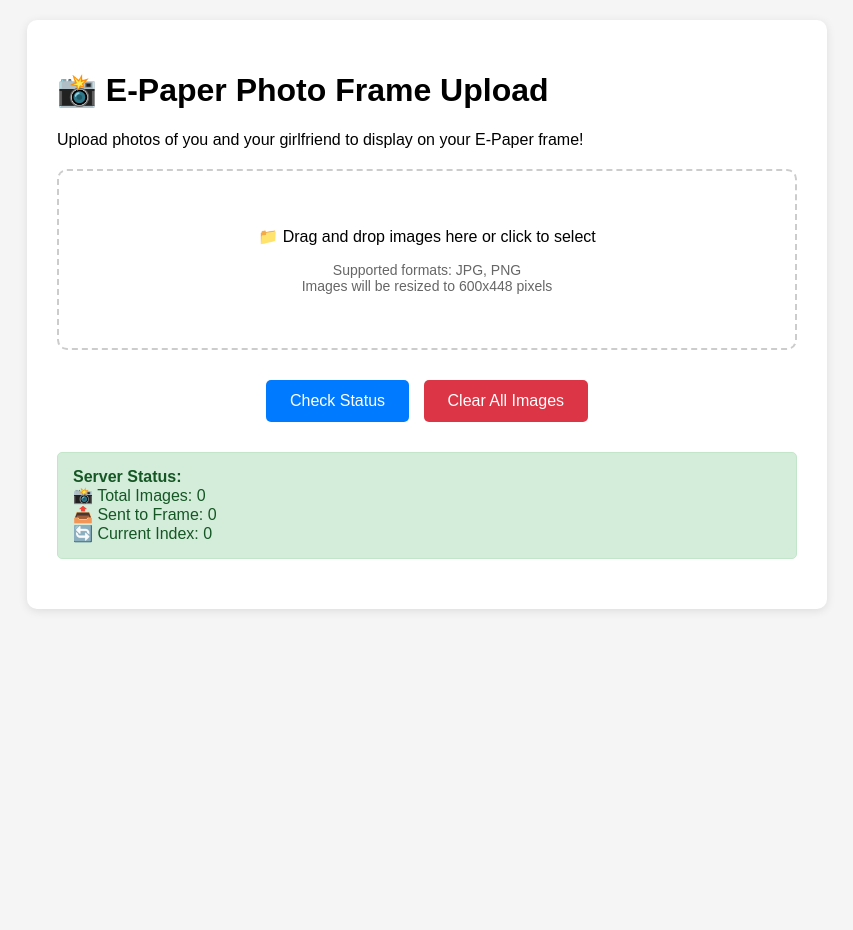
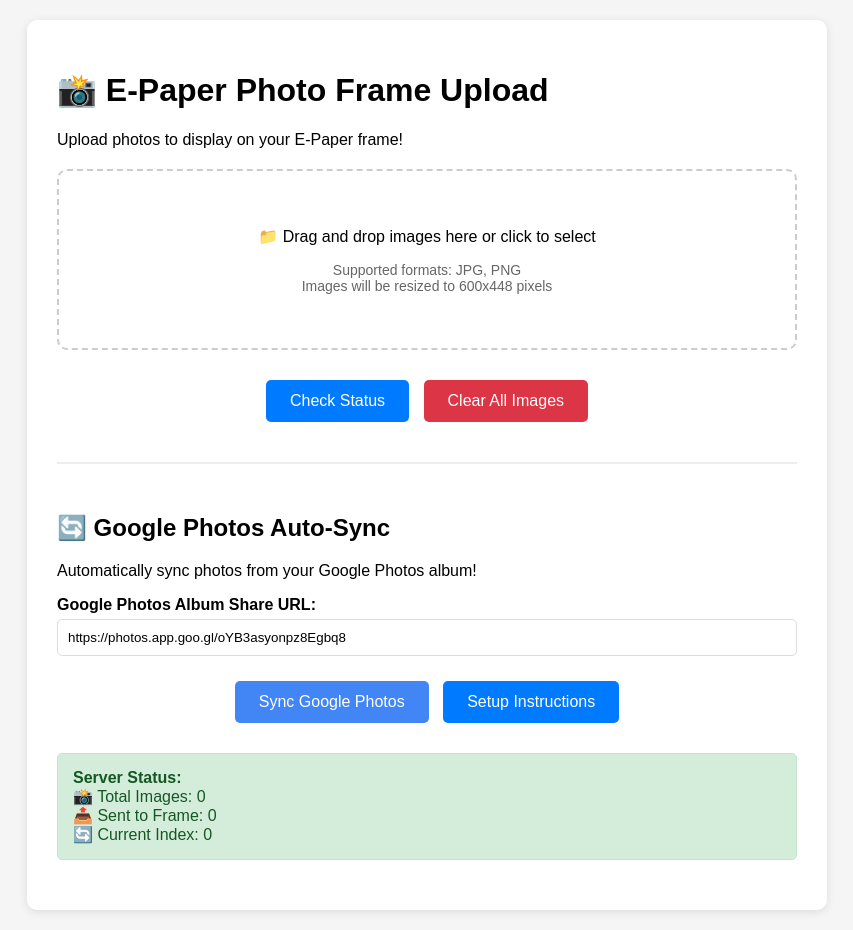
Before and after one commit to Mrassimo/esp32-epaper-photo-frame, a Flask app: page / in a window 1280 px wide. Shown: the whole page, without its empty margins (213-1066 px from the left). Before the commit the page ends 611 px from the top, so only its background shows below. Run offline with Flask 3, Linux system fonts and the light colour scheme.

Commit message:
Add Google Photos integration
- Automatic album syncing functionality
- Enhanced web interface with Google Photos section
- Random image selection for ESP32 display
- Support for your shared album URL
- API endpoints for Google Photos management

Features:
- /sync-google-photos endpoint for album sync
- /setup-google-auth for setup instructions
- Random photo selection instead of sequential
- Duplicate prevention by Google ID
- Pre-filled with your album URL

🤖 Generated with Claude Code (https://claude.ai/code)

Co-Authored-By: Claude <noreply@anthropic.com>

```diff
--- a/app.py
+++ b/app.py
@@ -1,11 +1,13 @@
 import os
 import tempfile
 import base64
+import random
 from datetime import datetime, time, timedelta
 from flask import Flask, request, jsonify, render_template
 from PIL import Image
 import numpy as np
 from io import BytesIO
+from google_photos_sync import GooglePhotosSync, get_album_id_from_url
 
 app = Flask(__name__)
 
@@ -13,6 +15,9 @@ app = Flask(__name__)
 processed_images = []
 sent_images = []
 current_image_index = 0
+
+# Google Photos sync instance
+google_sync = GooglePhotosSync()
 
 # Define the 7-color palette mapping
 color_palette = {
@@ -125,9 +130,8 @@ def get_img_data():
     if not processed_images:
         return jsonify({"error": "No images available"}), 404
 
-    # Get next image (cycle through available images)
-    image = processed_images[current_image_index % len(processed_images)]
-    current_image_index = (current_image_index + 1) % len(processed_images)
+    # Randomly select an image instead of cycling through them
+    image = random.choice(processed_images)
 
     # Track sent images
     if image not in sent_images:
@@ -165,6 +169,63 @@ def wakeup_interval():
 
     return jsonify(interval=interval)
 
+@app.route('/sync-google-photos', methods=['POST'])
+def sync_google_photos():
+    """Sync photos from Google Photos album."""
+    try:
+        # Get the share URL from request or environment variable
+        data = request.get_json() or {}
+        share_url = data.get('album_url') or os.getenv('GOOGLE_ALBUM_URL')
+
+        if not share_url:
+            return jsonify({"error": "No Google Photos album URL provided"}), 400
+
+        # Extract album ID from share URL
+        album_id = get_album_id_from_url(share_url)
+        if album_id:
+            os.environ['GOOGLE_ALBUM_ID'] = album_id
+            google_sync.album_id = album_id
+
+        # Sync photos from the album
+        new_photos = google_sync.sync_album_photos(process_image, max_photos=20)
+
+        if new_photos:
+            # Add to processed images (avoiding duplicates by Google ID)
+            existing_ids = {img.get('google_id') for img in processed_images if img.get('google_id')}
+
+            for photo in new_photos:
+                if photo.get('google_id') not in existing_ids:
+                    processed_images.append(photo)
+
+            return jsonify({
+                "message": f"Successfully synced {len(new_photos)} photos from Google Photos",
+                "total_images": len(processed_images)
+            })
+        else:
+            return jsonify({"message": "No new photos found or sync failed"}), 200
+
+    except Exception as e:
+        return jsonify({"error": f"Google Photos sync failed: {str(e)}"}), 500
+
+@app.route('/setup-google-auth', methods=['GET'])
+def setup_google_auth():
+    """Provide instructions for setting up Google Photos API access."""
+    instructions = {
+        "step1": "Go to Google Cloud Console (https://console.cloud.google.com/)",
+        "step2": "Create a new project or select existing one",
+        "step3": "Enable Google Photos Library API",
+        "step4": "Create OAuth 2.0 credentials",
+        "step5": "Set environment variables in Railway:",
+        "required_env_vars": [
+            "GOOGLE_CLIENT_ID",
+            "GOOGLE_CLIENT_SECRET",
+            "GOOGLE_REFRESH_TOKEN",
+            "GOOGLE_ALBUM_URL (your shared album URL)"
+        ],
+        "oauth_redirect_url": f"{request.url_root}auth/callback"
+    }
+    return jsonify(instructions)
+
 @app.route('/clear-images', methods=['POST'])
 def clear_images():
     """Clear all stored images (for testing)."""
--- a/requirements.txt
+++ b/requirements.txt
@@ -2,3 +2,4 @@ Flask==2.3.2
 Pillow==10.0.1
 numpy==1.24.3
 gunicorn==21.2.0
+requests==2.31.0
--- a/templates/upload.html
+++ b/templates/upload.html
@@ -47,6 +47,18 @@
         .btn:hover {
             background-color: #0056b3;
         }
+        .btn.google {
+            background-color: #4285f4;
+        }
+        .btn.google:hover {
+            background-color: #357ae8;
+        }
+        .btn.danger {
+            background-color: #dc3545;
+        }
+        .btn.danger:hover {
+            background-color: #c82333;
+        }
         .status {
             margin: 20px 0;
             padding: 15px;
@@ -70,12 +82,32 @@
             border-radius: 5px;
             box-shadow: 0 2px 5px rgba(0,0,0,0.2);
         }
+        .google-section {
+            border-top: 2px solid #eee;
+            margin-top: 30px;
+            padding-top: 30px;
+        }
+        .input-group {
+            margin: 15px 0;
+        }
+        .input-group input {
+            width: 100%;
+            padding: 10px;
+            border: 1px solid #ddd;
+            border-radius: 5px;
+            box-sizing: border-box;
+        }
+        .input-group label {
+            display: block;
+            margin-bottom: 5px;
+            font-weight: bold;
+        }
     </style>
 </head>
 <body>
     <div class="container">
         <h1>📸 E-Paper Photo Frame Upload</h1>
-        <p>Upload photos of you and your girlfriend to display on your E-Paper frame!</p>
+        <p>Upload photos to display on your E-Paper frame!</p>
 
         <div class="upload-area" onclick="document.getElementById('fileInput').click()">
             <p>📁 Drag and drop images here or click to select</p>
@@ -88,7 +120,35 @@
 
         <div style="text-align: center; margin-top: 20px;">
             <button class="btn" onclick="checkStatus()">Check Status</button>
-            <button class="btn" onclick="clearImages()" style="background-color: #dc3545;">Clear All Images</button>
+            <button class="btn danger" onclick="clearImages()">Clear All Images</button>
+        </div>
+
+        <div class="google-section">
+            <h2>🔄 Google Photos Auto-Sync</h2>
+            <p>Automatically sync photos from your Google Photos album!</p>
+
+            <div class="input-group">
+                <label for="albumUrl">Google Photos Album Share URL:</label>
+                <input type="url" id="albumUrl" placeholder="https://photos.app.goo.gl/xxxxx"
+                       value="https://photos.app.goo.gl/oYB3asyonpz8Egbq8">
+            </div>
+
+            <div style="text-align: center;">
+                <button class="btn google" onclick="syncGooglePhotos()">Sync Google Photos</button>
+                <button class="btn" onclick="showGoogleSetup()">Setup Instructions</button>
+            </div>
+
+            <div id="googleInstructions" style="display: none; margin-top: 20px; padding: 15px; background-color: #f8f9fa; border-radius: 5px;">
+                <h3>Google Photos API Setup:</h3>
+                <ol>
+                    <li>Go to <a href="https://console.cloud.google.com/" target="_blank">Google Cloud Console</a></li>
+                    <li>Create a new project or select existing one</li>
+                    <li>Enable "Google Photos Library API"</li>
+                    <li>Create OAuth 2.0 credentials</li>
+                    <li>Set environment variables in Railway deployment</li>
+                </ol>
+                <p><strong>Note:</strong> This requires API setup. For now, you can use manual upload above.</p>
+            </div>
         </div>
 
         <div id="serverStatus" style="margin-top: 20px;"></div>
@@ -197,6 +257,43 @@
             }
         }
 
+        function syncGooglePhotos() {
+            const albumUrl = document.getElementById('albumUrl').value;
+            if (!albumUrl) {
+                showStatus('Please enter a Google Photos album URL', 'error');
+                return;
+            }
+
+            showStatus('🔄 Syncing photos from Google Photos...', 'success');
+
+            fetch('/sync-google-photos', {
+                method: 'POST',
+                headers: {
+                    'Content-Type': 'application/json',
+                },
+                body: JSON.stringify({
+                    album_url: albumUrl
+                })
+            })
+            .then(response => response.json())
+            .then(data => {
+                if (data.error) {
+                    showStatus(`❌ Sync failed: ${data.error}`, 'error');
+                } else {
+                    showStatus(`✅ ${data.message}`, 'success');
+                    checkStatus();
+                }
+            })
+            .catch(error => {
+                showStatus(`❌ Sync failed: ${error.message}`, 'error');
+            });
+        }
+
+        function showGoogleSetup() {
+            const instructions = document.getElementById('googleInstructions');
+            instructions.style.display = instructions.style.display === 'none' ? 'block' : 'none';
+        }
+
         // Load status on page load
         checkStatus();
     </script>
```
Also changed, not shown: google_photos_sync.py (added, +178 -0 lines).
